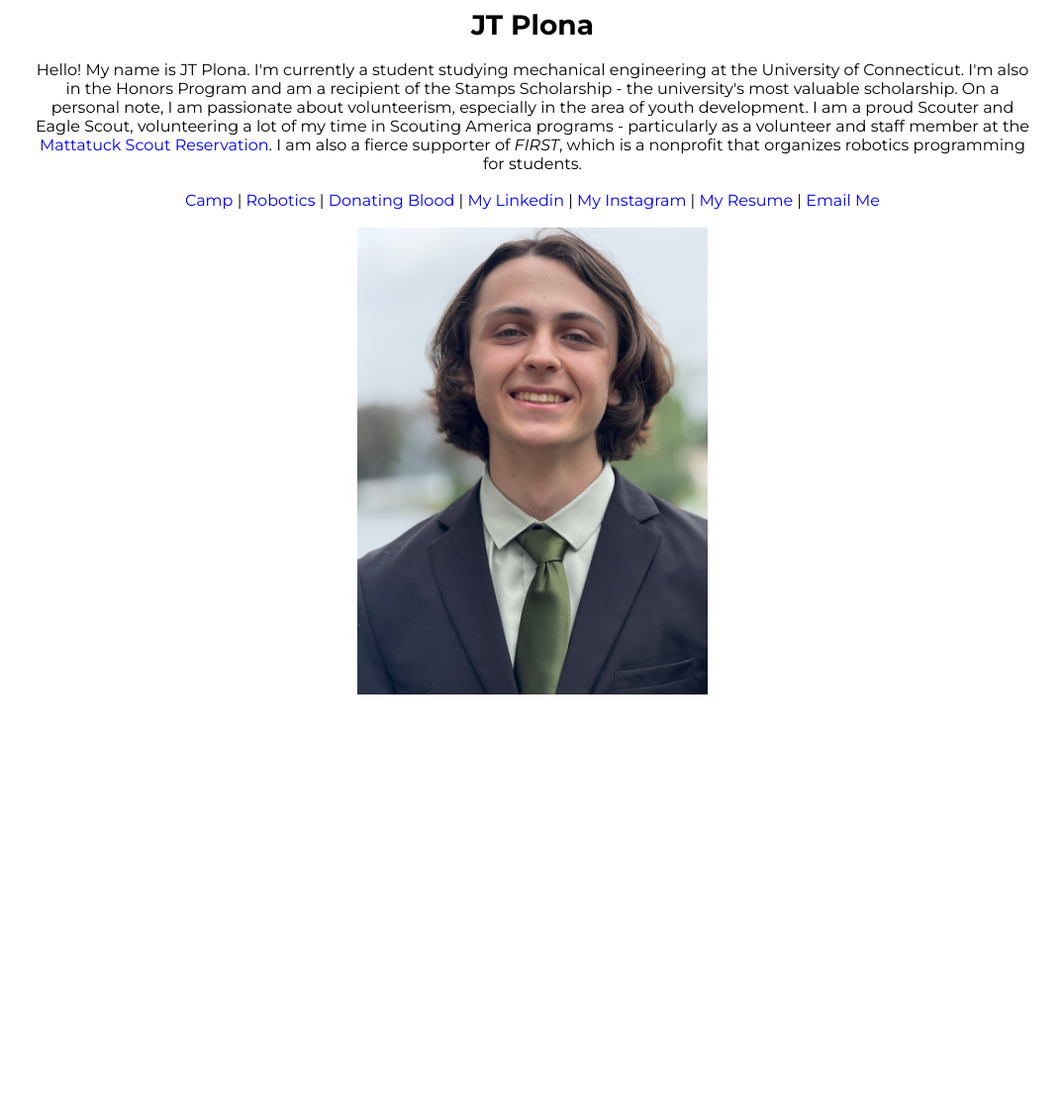
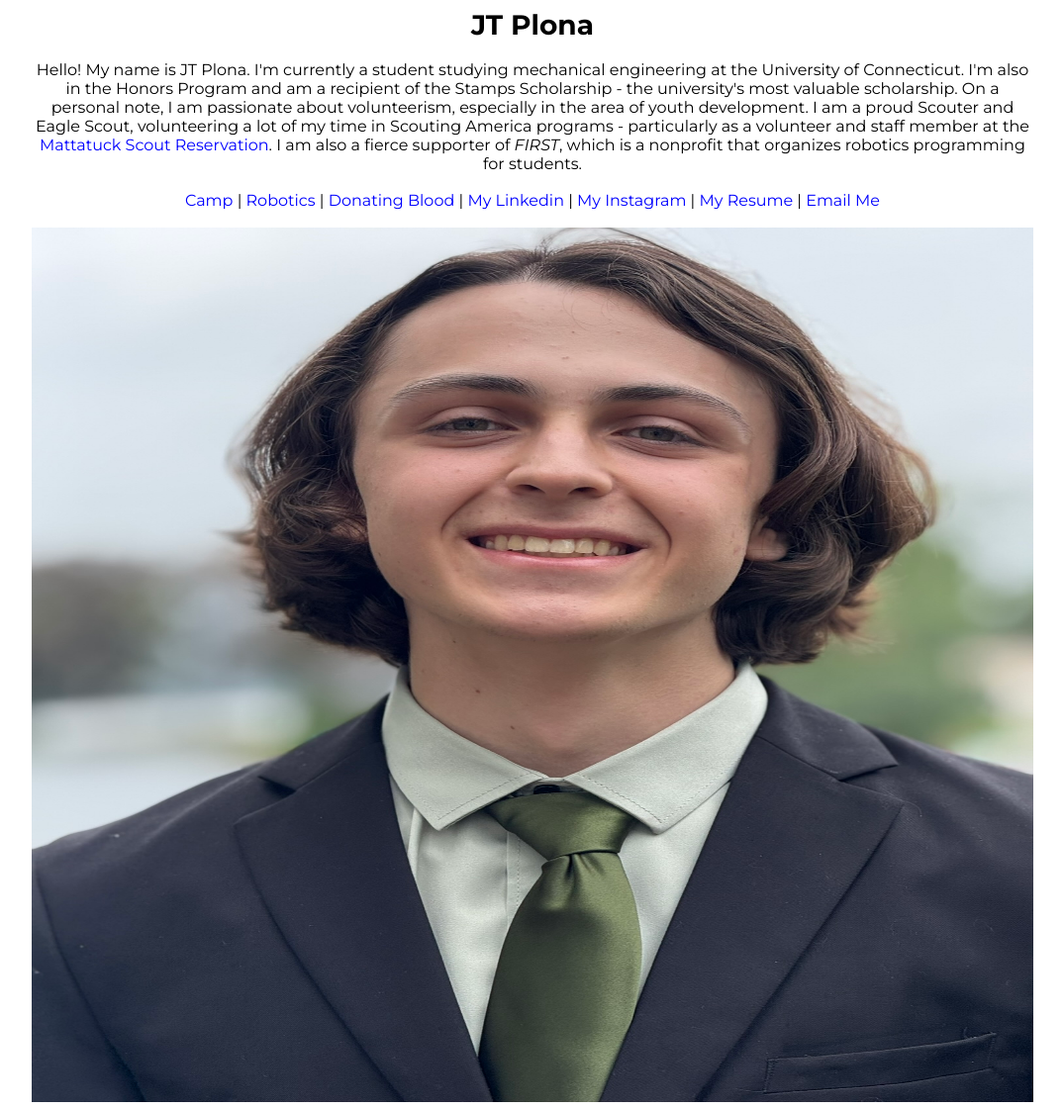
Before and after one commit to jt-pl/jt-pl.github.io, a Jekyll site: the page index.html, which Jekyll copies as it is, in a window 1280 px wide. Shown: the whole page at 99% size, without its empty margins (102-1177 px from the left). Built offline with Jekyll 4.4.1, drawn with Linux system fonts in a browser that asks for light colours; before the commit the page ends 900 px from its top, so only the background shows below that.

Commit message:
Update index.html

```diff
--- a/index.html
+++ b/index.html
@@ -19,4 +19,4 @@
 
 <br>
 
-<center><img width=auto height="472" alt="A headshot of JT Plona" src="images/headshot lake.JPEG" style="max-height:100% max-width:100%" /></center>
+<center><img width=100% height=100% alt="A headshot of JT Plona" src="images/headshot lake.JPEG" style="max-height:472px max-width:100%" /></center>
```
